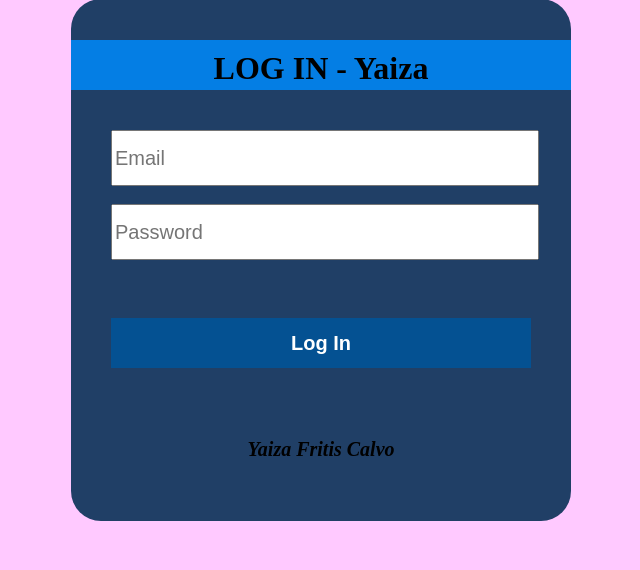
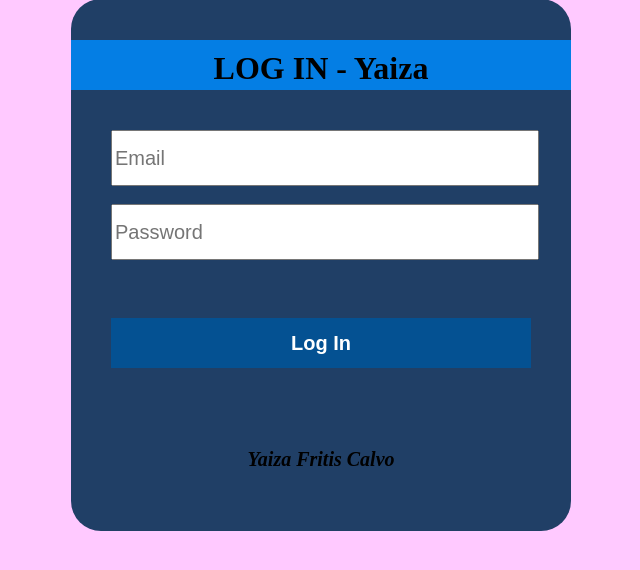
Before and after one commit to YaizaFC/proyectoDados, a PHP site: page / in a window 1280 px wide. Shown: the part 91-661 px from the top of the page, without its empty margins (319-959 px from the left). Run offline with PHP 8.4, Linux system fonts and the light colour scheme.

Commit message:
commit prueba

```diff
--- a/index.php
+++ b/index.php
@@ -41,7 +41,7 @@ if (isset($_REQUEST['btnLogIn'])){
             <input type="password" id="pass" maxlength="15" name="pass" value=""placeholder="Password"><br><br>
 
             <input id="btnLogIn" name="btnLogIn" type="submit" value="Log In">
-            <p id="nombre">Yaiza Fritis Calvo</p>
+            <p style="margin-top: 30px" id="nombre">Yaiza Fritis Calvo</p>
         </main>
     </div>
 </body>
```
